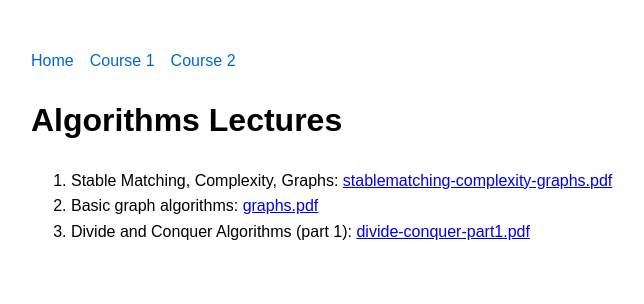
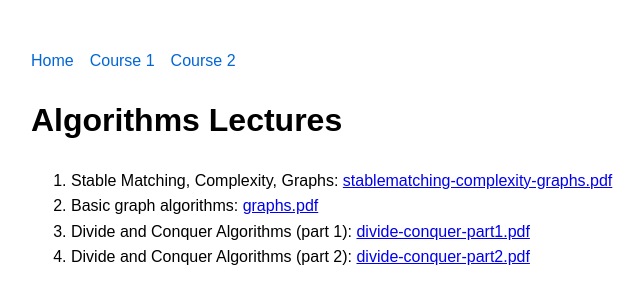
Before and after one commit to mrrahman1517/css449-algorithms, a Jekyll site: the page built from spring2025/lectures.md, in a window 1280 px wide. Shown: the top 304 px of the page, without its empty margins (209-853 px from the left). Built offline with Jekyll 4.4.1, drawn with Linux system fonts in a browser that asks for light colours; our own code applies the rules of GitHub Pages for plain Markdown files.

Commit message:
Update lectures.md

```diff
--- a/spring2025/lectures.md
+++ b/spring2025/lectures.md
@@ -3,3 +3,4 @@
 1. Stable Matching, Complexity, Graphs: [stablematching-complexity-graphs.pdf](https://github.com/user-attachments/files/20749732/stablematching-complexity-graphs.pdf)
 2. Basic graph algorithms: [graphs.pdf](https://github.com/user-attachments/files/20749748/graphs.pdf)
 3. Divide and Conquer Algorithms (part 1): [divide-conquer-part1.pdf](https://github.com/user-attachments/files/20749752/divide-conquer-part1.pdf)
+4. Divide and Conquer Algorithms (part 2): [divide-conquer-part2.pdf](https://github.com/user-attachments/files/20749757/divide-conquer-part2.pdf)
```
